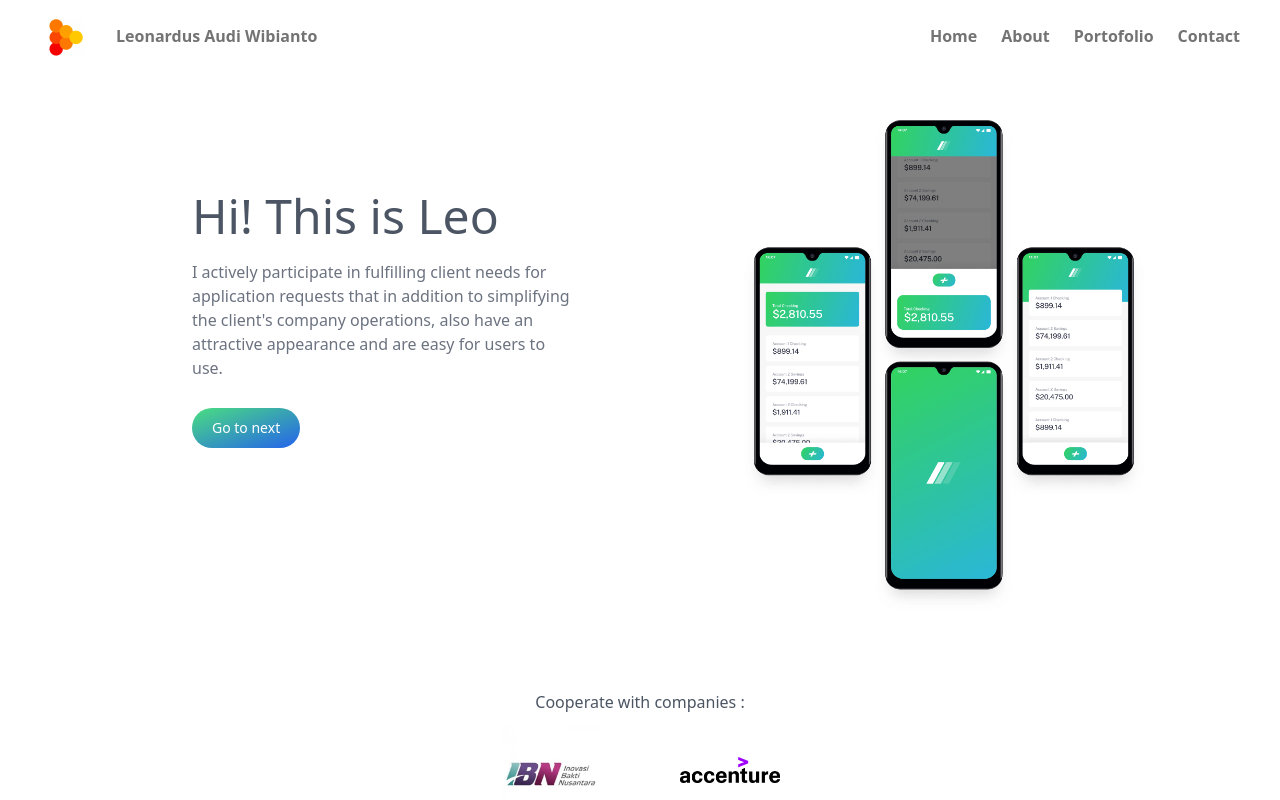
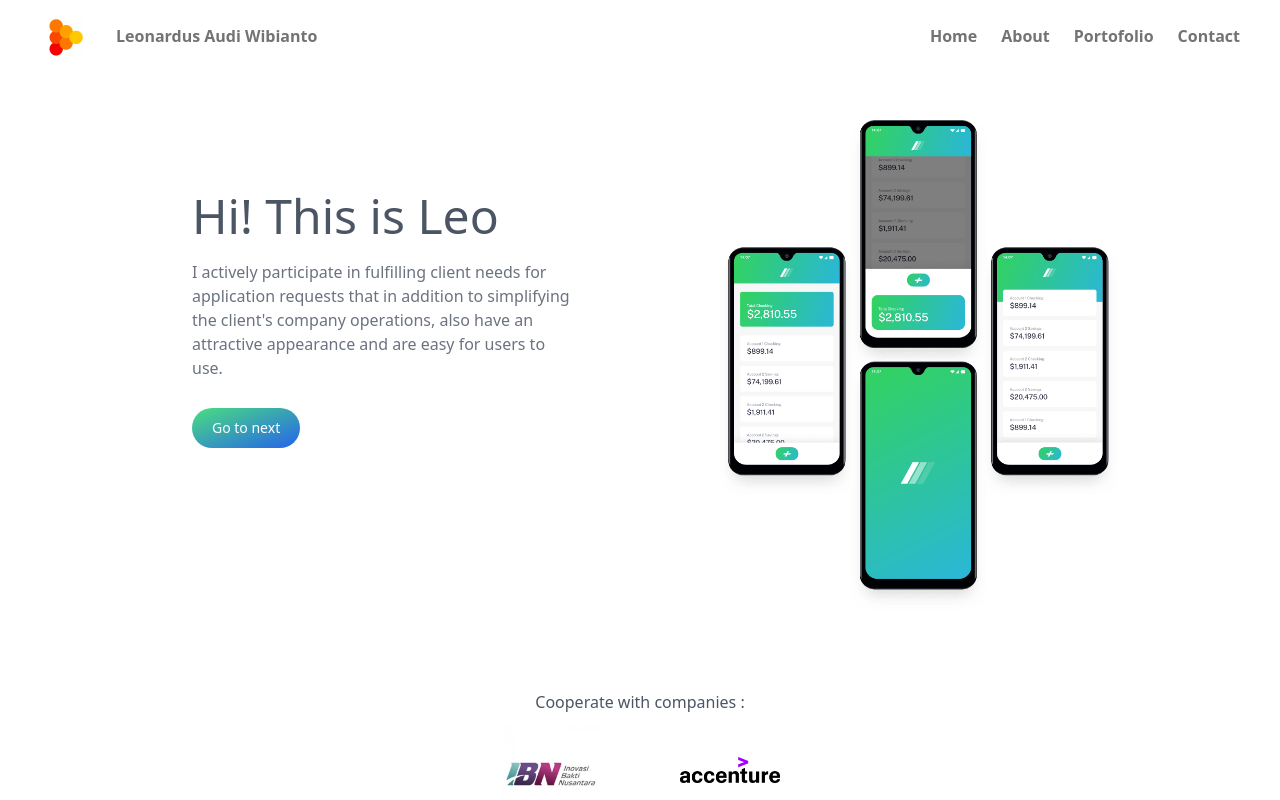
Before and after one commit to leonardusaudi/portofolio, a Next.js app: page / in a window 1280 px wide. Shown: the top 800 px of the page. Built offline with nearby package versions, Linux system fonts and the light colour scheme; what tw-elements would draw is missing.

Commit message:
add frammer motion

```diff
--- a/src/components/main.js
+++ b/src/components/main.js
@@ -10,8 +10,8 @@ const boxVariant = {
 };
 
 const boxVariant1 = {
-  hidden: { opacity: 0, x: "100vw" },
-  visible: { opacity: 1, x: 0 },
+  hidden: { opacity: 0, x: 0 },
+  visible: { opacity: 1, x: "-2vw" },
 };
 
 const Main = () => {
```
